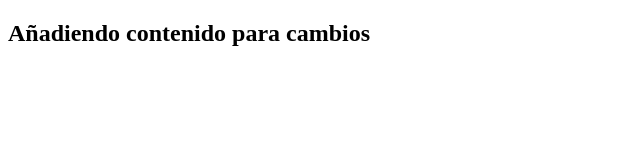
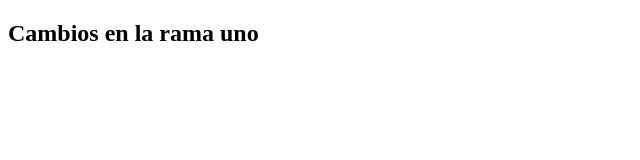
Before and after one commit to kristen291/TestNC, a plain HTML site: page TestNC/index.html in a window 1280 px wide. Shown: the whole page, without its empty margins (0-640 px from the left). Drawn offline with Linux system fonts and the light colour scheme.

Commit message:
cambio en rama 1

```diff
--- a/TestNC/index.html
+++ b/TestNC/index.html
@@ -6,7 +6,7 @@
     <title>Document</title>
 </head>
 <body>
-    <h2>Añadiendo contenido para cambios</h2>
+    <h2>Cambios en la rama uno</h2>
 
 </body>
 </html>
```
